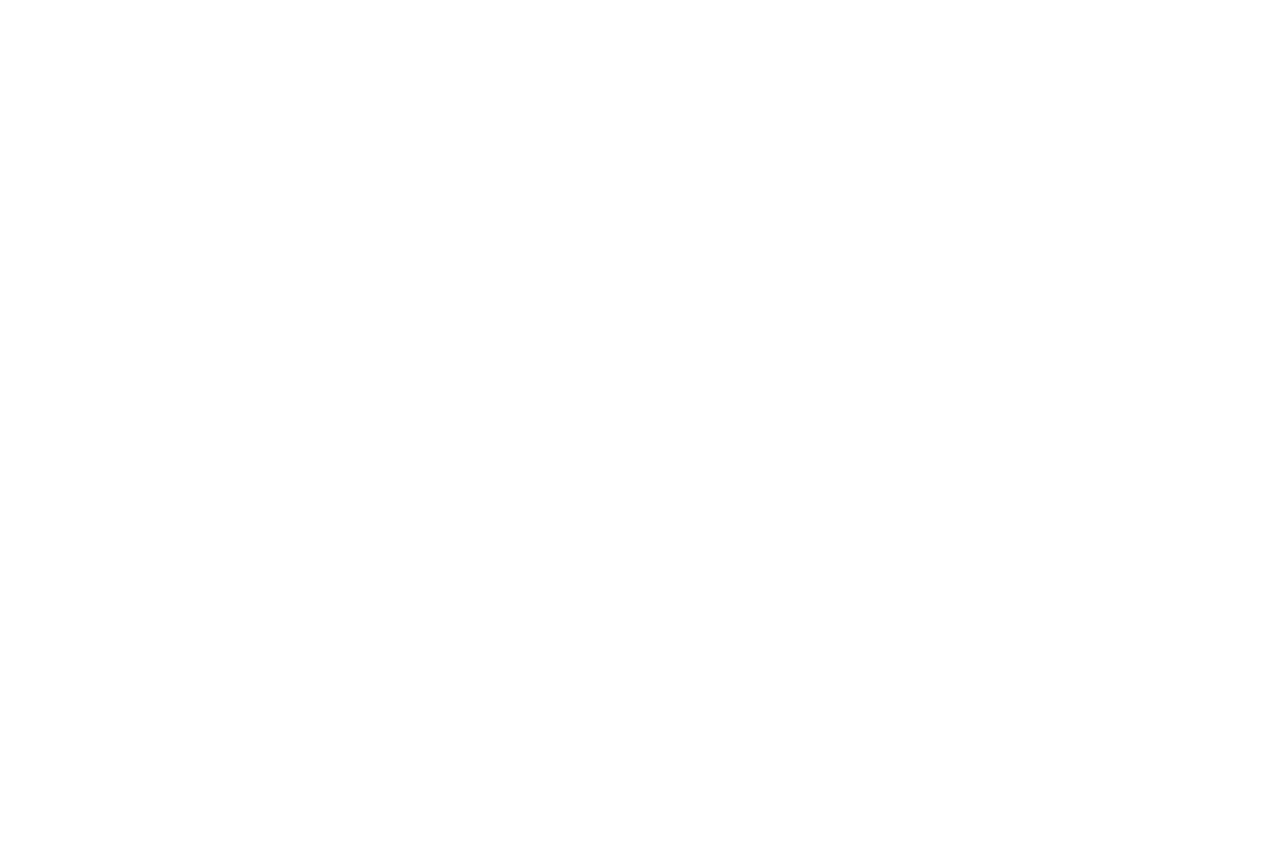
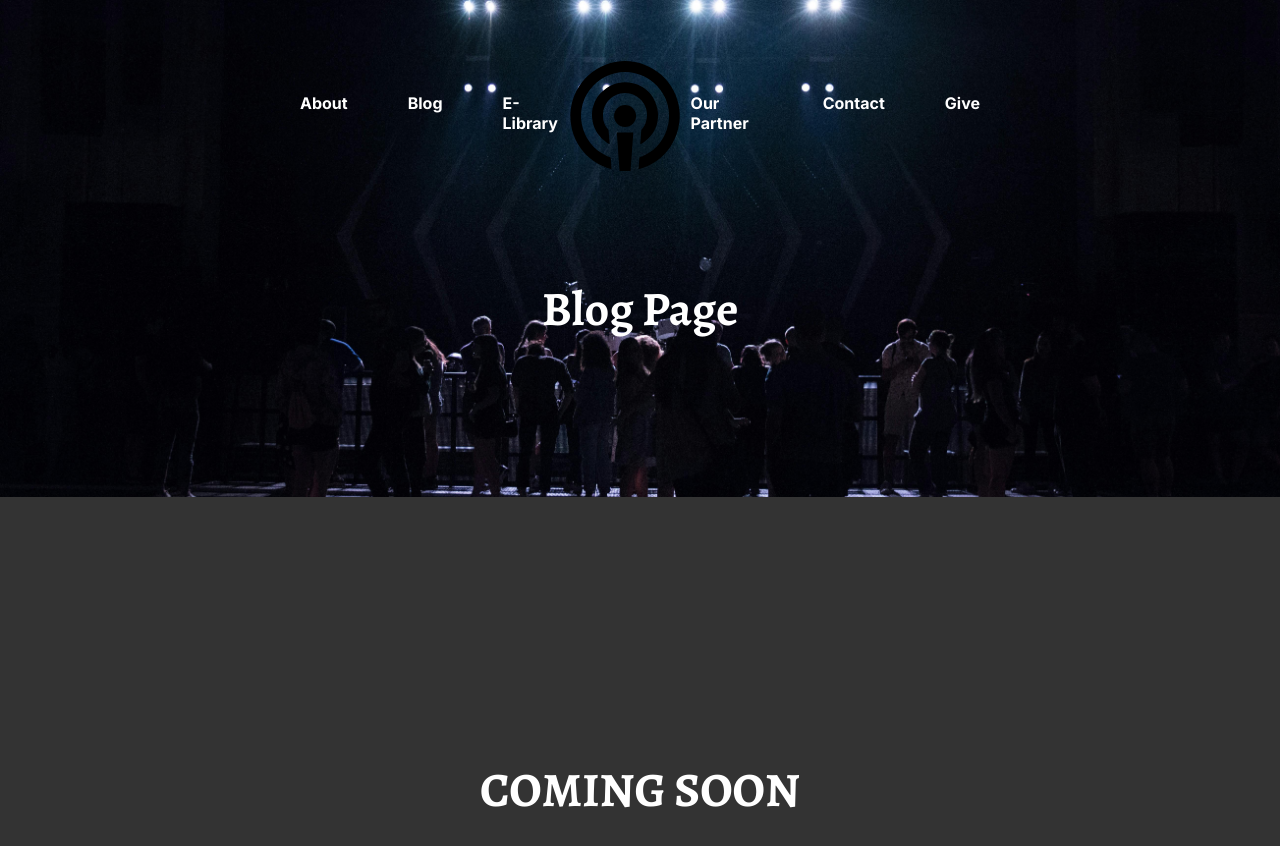
Before and after one commit to Josh-Alhassan/ftf-ministry, a React (Create React App) app: page /blog in a window 1280 px wide. Before the commit this address had no page. Shown: the top 846 px of the page. Before the commit the page ends 800 px from the top, so only its background shows below. Built offline with nearby package versions, Linux system fonts and the light colour scheme.

Commit message:
add blog section

```diff
--- a/src/App.js
+++ b/src/App.js
@@ -5,6 +5,7 @@ import { BrowserRouter, Routes, Route } from "react-router-dom";
 
 import Home from "./pages/Home";
 import About from "./pages/About";
+import Blog from "./pages/Blog";
 
 function App() {
   return (
@@ -12,6 +13,7 @@ function App() {
       <Routes>
         <Route path="/" element={<Home />} />
         <Route path="/about" element={<About />} />
+        <Route path="/blog" element={<Blog />} />
       </Routes>
     </BrowserRouter>
   );
--- /dev/null
+++ b/src/pages/Blog.js
@@ -0,0 +1,28 @@
+import React from "react";
+import style from "./Blog.module.css";
+import Navigation from "../components/Navigation";
+import SecondaryHeader from "../utilities/SecondaryHeader";
+import BlogPage from "../sections/BlogPage";
+
+function Blog() {
+  return (
+    <>
+      <div className={style.blog}>
+        <Navigation />
+
+        <div style={{ padding: "90px", textAlign: "center" }}>
+          <SecondaryHeader
+            textTransform="capitalize"
+            color="#FFF"
+            textAlign="center"
+          >
+            Blog Page
+          </SecondaryHeader>
+        </div>
+      </div>
+      <BlogPage />
+    </>
+  );
+}
+
+export default Blog;
--- /dev/null
+++ b/src/pages/Blog.module.css
@@ -0,0 +1,9 @@
+.blog {
+  /* background-color: #333333; */
+  background: url("../assets/faith-declaration-1.jpg");
+
+  background-size: cover;
+  background-position: center;
+
+  padding: 50px 300px;
+}
--- /dev/null
+++ b/src/sections/BlogPage.js
@@ -0,0 +1,16 @@
+import React from "react";
+
+import style from "./BlogPage.module.css";
+import SecondaryHeader from "../utilities/SecondaryHeader";
+
+function BlogPage() {
+  return (
+    <div className={style.blogPage}>
+      <SecondaryHeader color="#fff" textAlign="center">
+        Coming Soon
+      </SecondaryHeader>
+    </div>
+  );
+}
+
+export default BlogPage;
--- /dev/null
+++ b/src/sections/BlogPage.module.css
@@ -0,0 +1,9 @@
+.blogPage {
+  padding: 50px 300px;
+  background: #333;
+  height: 600px;
+
+  display: flex;
+  justify-content: center;
+  align-items: center;
+}
--- a/src/sections/Footer.js
+++ b/src/sections/Footer.js
@@ -1,9 +1,20 @@
 import React from "react";
 
 import style from "./Footer.module.css";
+import SecondaryHeader from "../utilities/SecondaryHeader";
 
 function Footer() {
-  return <div className={style.footer}>Footer</div>;
+  return (
+    <div className={style.footer}>
+      <SecondaryHeader
+        textTransform="capitalize"
+        color="#ffffff"
+        textAlign="center"
+      >
+        Footer Coming Soon
+      </SecondaryHeader>
+    </div>
+  );
 }
 
 export default Footer;
--- a/src/sections/Header.js
+++ b/src/sections/Header.js
@@ -2,7 +2,6 @@ import React from "react";
 import style from "./Header.module.css";
 import Navigation from "../components/Navigation";
 import PrimaryButton from "../utilities/PrimaryButton";
-// import MoreInfoCard from "../components/MoreInfoCard";
 
 function Header() {
   return (
@@ -19,10 +18,6 @@ function Header() {
         </p>
 
         <PrimaryButton>LEARN MORE ABOUT &rarr; </PrimaryButton>
-
-        {/* <div className={style.outOfPageFlow}>
-          <MoreInfoCard />
-        </div> */}
       </div>
     </div>
   );
--- a/src/utilities/SecondaryHeader.js
+++ b/src/utilities/SecondaryHeader.js
@@ -1,14 +1,21 @@
 import React from "react";
 
-function SecondaryHeader({ children, color, mb = "15px" }) {
+function SecondaryHeader({
+  children,
+  color,
+  mb = "15px",
+  textTransform = "uppercase",
+  textAlign = "left",
+}) {
   return (
     <h2
       style={{
-        textTransform: "uppercase",
+        textTransform: textTransform,
         color: color,
         fontSize: "48px",
         fontFamily: "Alegreya",
         marginBottom: mb,
+        textAlign: textAlign,
       }}
     >
       {children}
```
Also changed, not shown: src/assets/faith-declaration-1.jpg (added).
